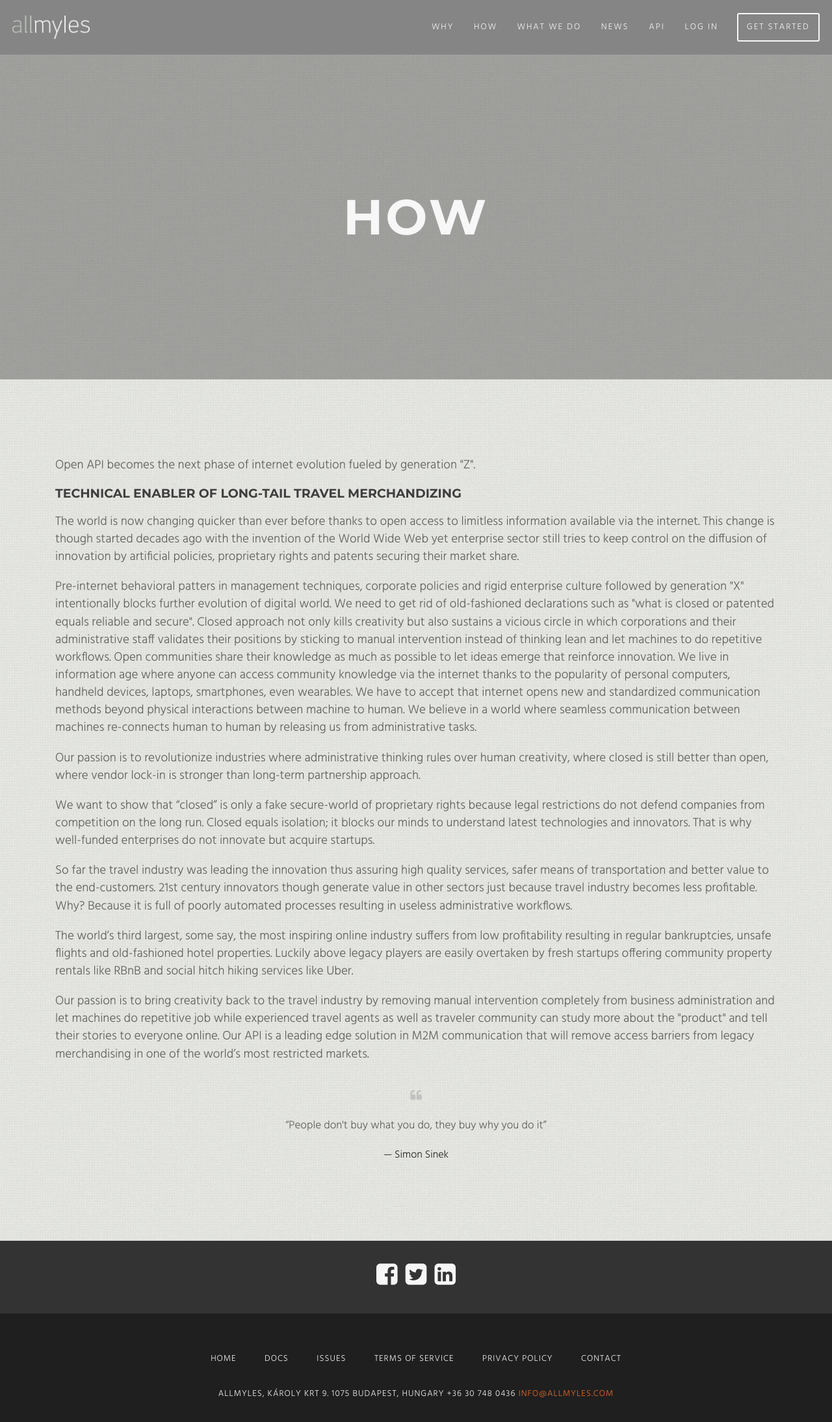
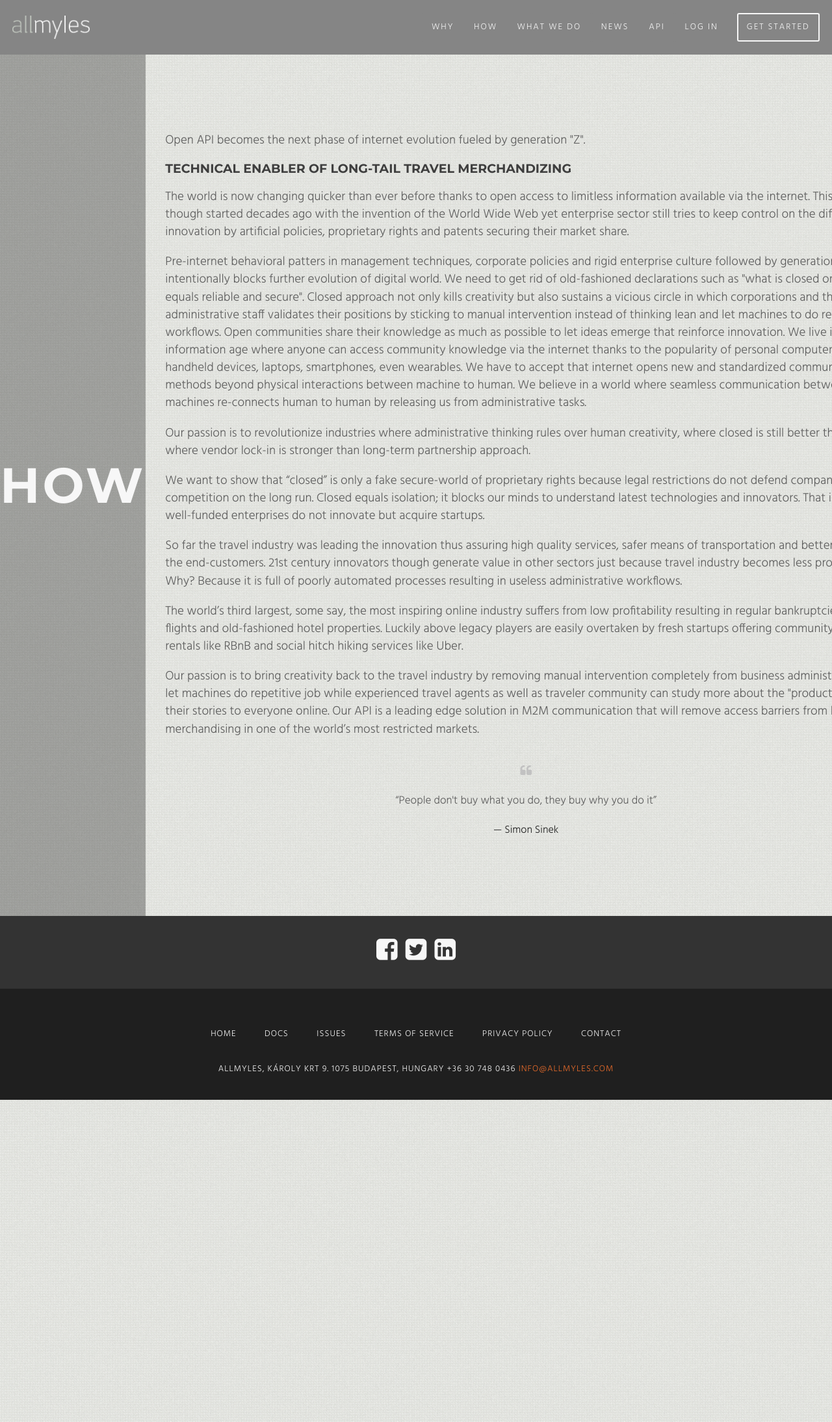
Before and after one commit to balazsszilardtoth/allmyles.github.io, a Jekyll site: the page built from how.html, in a window 1280 px wide. Shown: the whole page at 65% size. Built offline with Jekyll 4.4.1, drawn with Linux system fonts in a browser that asks for light colours; nearby versions of some CDN libraries; comment, search, counter and statistics services are not loaded; after the commit the page ends 1693 px from its top, so only the background shows below that.

Commit message:
correct featured image

```diff
--- a/how.html
+++ b/how.html
@@ -4,7 +4,7 @@ title: How - Allmyles
 ---
 
 <div class="page page-how">
-	<section id="featured-image-wwd" class="featured-image">
+	<div id="featured-image-news" class="featured-image">
 		<div class="inner">
 			<div class="content">
 				<h1>How</h1>
```
